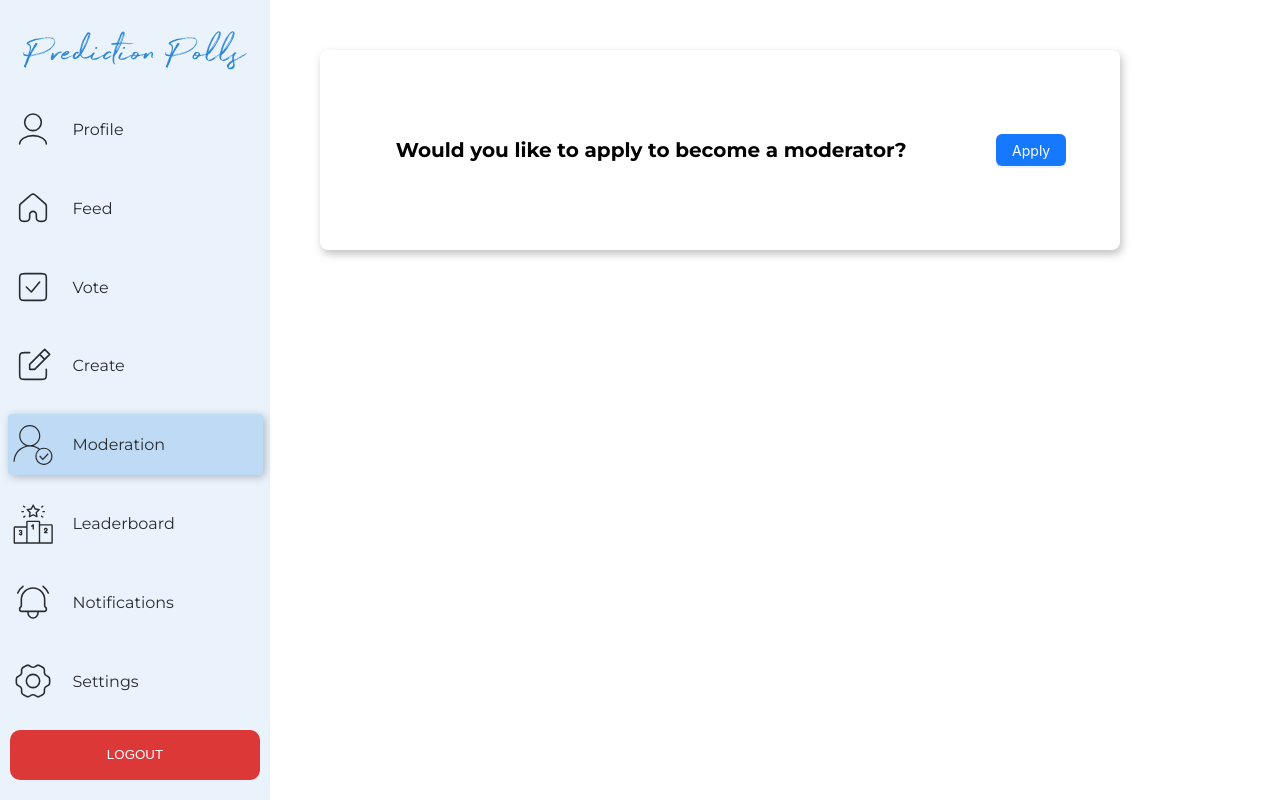
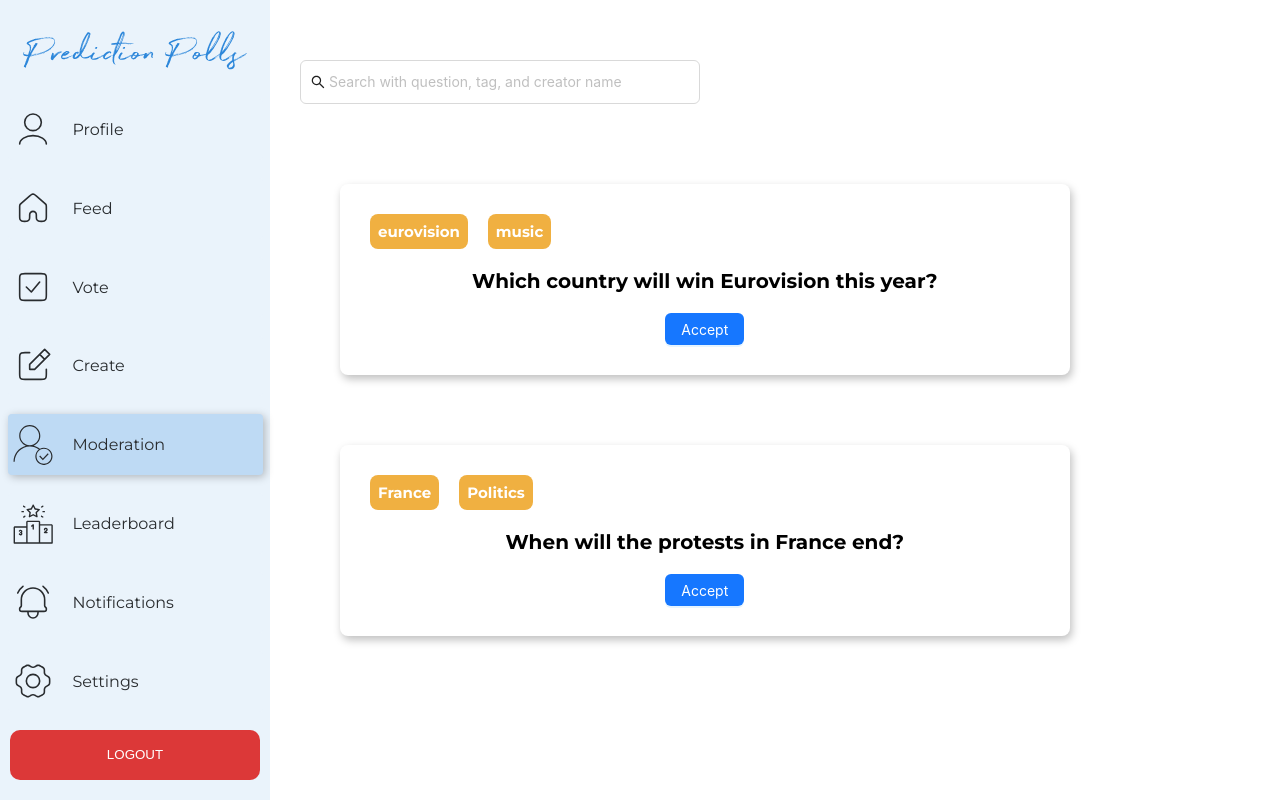
Before and after one commit to bounswe/bounswe2023group4, a React (Create React App) app in the folder prediction-polls/frontend/: page /moderation in a window 1280 px wide. Built offline with nearby package versions, Linux system fonts and the light colour scheme; no server answers; sample sign-in values are in the browser's storage.

Commit message:
UI for moderator-not jury
Main UI of the moderator not jury page is completed with mock data.

```diff
--- a/prediction-polls/frontend/src/Pages/Moderation/Moderation.module.css
+++ b/prediction-polls/frontend/src/Pages/Moderation/Moderation.module.css
@@ -3,9 +3,20 @@
     background-color: var(--neutral-white);
     width: 100%;
 }
-@media (max-width: 640px) {
+@media (max-width: 768px) {
     .page{
         flex-direction: column;
+    }
+    .pointsButton{
+        display:none;
+    }
+    .pollList{
+        display: flex;
+        flex-direction: column;
+        width: 100%;
+        padding: 20px;
+        justify-content: center;
+        align-items: center;
     }
 }
 .btn {
@@ -14,7 +25,7 @@
   }
   .questionCard {
     display: flex;
-    flex-direction: row;
+    flex-direction: column;
     justify-content: space-between;
     width: 95%;
     box-shadow: 2px 4px 8px var(--neutral-shadow);
@@ -39,3 +50,17 @@
     text-align: center;
     margin:auto;
 }
+.tags {
+    display: flex;
+    flex-wrap: wrap;
+    gap: 20px;
+  }
+
+
+    .pollList{
+        display: flex;
+        flex-direction: column;
+        padding-left: 20px;
+        width: 60%;
+        padding-top: 100px;
+    }
--- a/prediction-polls/frontend/src/Pages/Moderation/index.jsx
+++ b/prediction-polls/frontend/src/Pages/Moderation/index.jsx
@@ -3,26 +3,74 @@ import React from 'react';
 import Menu from '../../Components/Menu';
 import styles from './Moderation.module.css';
 import { Button } from 'antd';
+import SearchBar from "../../Components/SearchBar";
+import { useNavigate } from "react-router-dom";
+import PollTag from "../../Components/PollTag";
 
 function Moderation() {
-  const isModerator = false;
+  const isModerator = true;
 
   const handleBecomeModerator = () => {
     console.log('User wants to become a moderator');
   };
 
+  const handleSearch = (searchTerm) => {
+    console.log('User wants to search for', searchTerm);
+  }
+
+  const mockPosts = [
+    {
+      userId: 1,
+      poll_id: 1,
+      request_type: "poll",
+      question_text: "Which country will win Eurovision this year?",
+      poll_tags: ["eurovision", "music"],
+    },
+    {
+      userId: 2,
+      poll_id: 2,
+      request_type: "report",
+      question_text: "When will the protests in France end?",
+      poll_tags: ["France", "Politics"],
+    }
+
+  ];
   return (
     <div className={styles.page}>
       <Menu currentPage="Moderation" />
       {isModerator ? (
-        <div>You are already a moderator.</div>
+        <>
+          <div className={styles.pollList}>
+            <SearchBar onSearch={handleSearch} />
+
+
+
+            {mockPosts.map((mockPost) => (
+              <div className={styles.questionCard}>
+
+                <div className={styles.tags}>
+                  {mockPost?.poll_tags.map((tag, index) => (<PollTag TagName={tag} key={index} />
+                  ))}
+                </div>
+                <p className={styles.text}>{mockPost.question_text}</p>
+
+                <Button className={styles.btn} type="primary" onClick={handleBecomeModerator}>
+                  Accept
+                </Button>
+
+              </div>
+            ))}
+
+
+          </div>
+        </>
       ) : (
         <>
           <div className={styles.questionCard}>
             <p className={styles.text}>Would you like to apply to become a moderator?</p>
             <Button className={styles.btn} type="primary" onClick={handleBecomeModerator}>
-            Apply
-          </Button>
+              Apply
+            </Button>
           </div>
 
         </>
```
